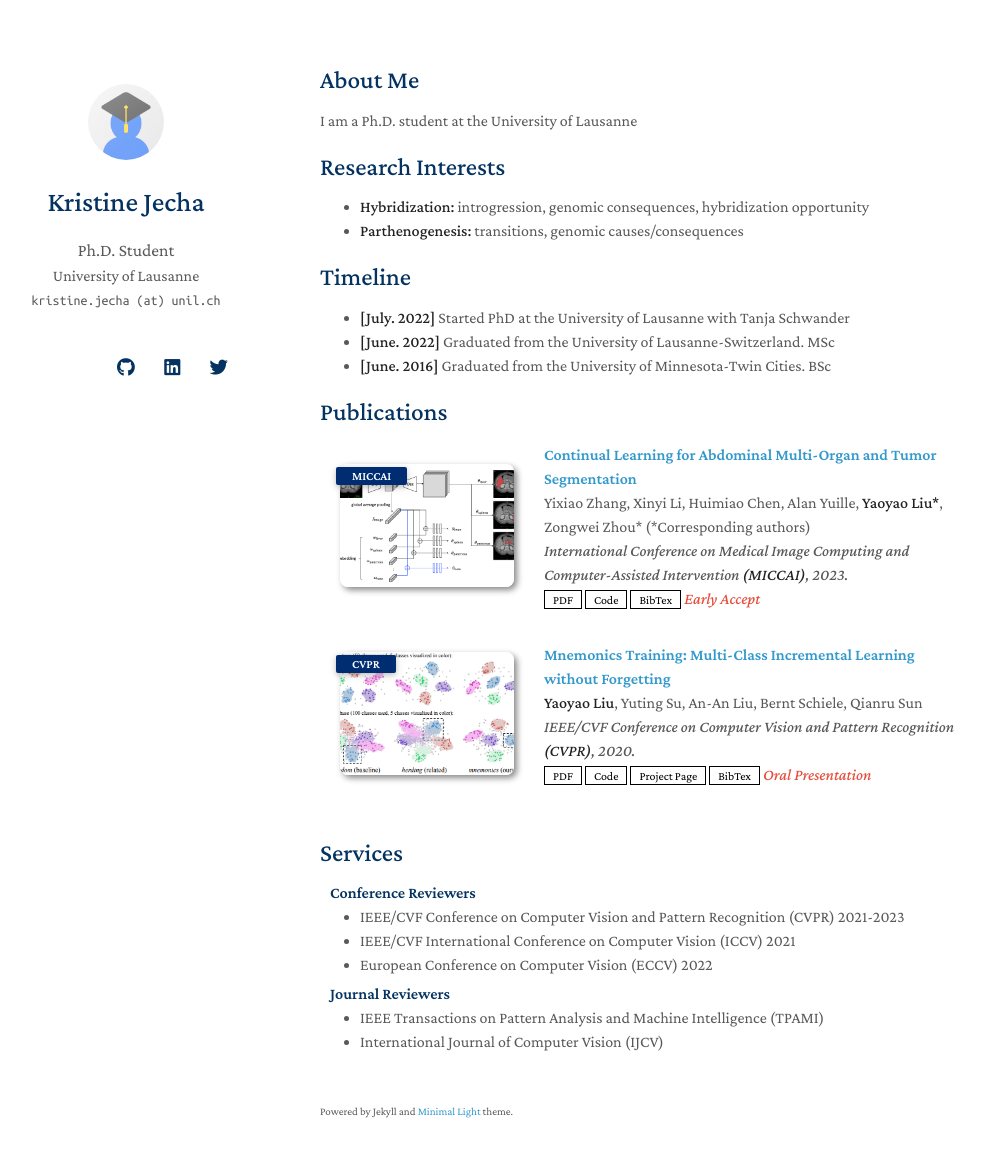
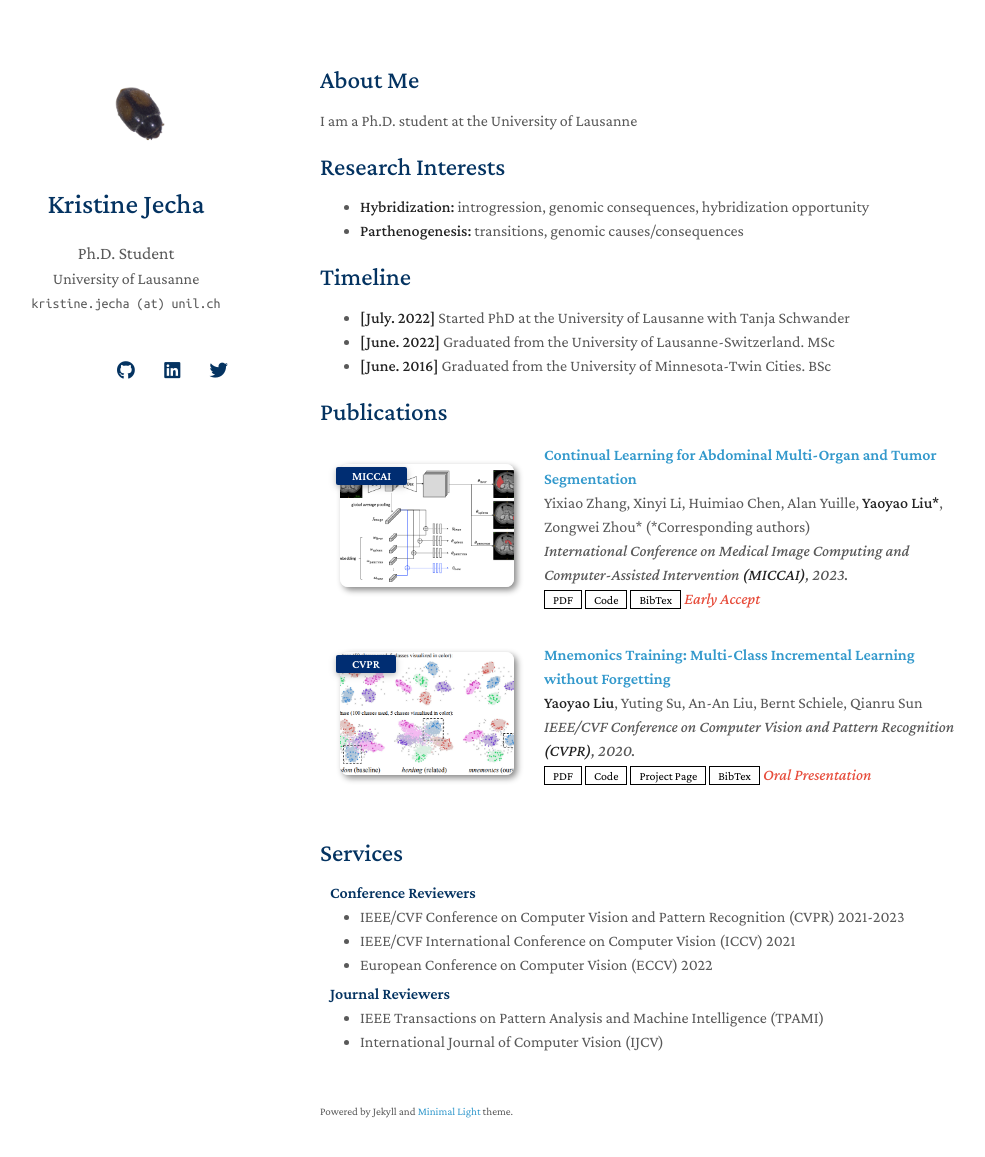
Before and after one commit to kriskaykj/kriskaykj.github.io, a Jekyll site: the page built from index.md, in a window 1280 px wide and 1192 px high. Shown: the top 1157 px of the window, without its empty margins (150-1135 px from the left). Built offline with Jekyll 4.4.1, drawn with Linux system fonts in a browser that asks for light colours; nearby versions of some CDN libraries; a style sheet for code colours, icons or effects is not loaded; our own code applies the rules of GitHub Pages for plain Markdown files.

Commit message:
Update _config.yml

```diff
--- a/_config.yml
+++ b/_config.yml
@@ -20,7 +20,7 @@ twitter: https://twitter.com/
 
 # Images (e.g., your profile picture and your website's favicon)
 # "favicon" and "favicon_dark" are used for the light and dark modes, respectively.
-avatar: ./assets/img/avatar.png
+avatar: ./assets/img/nephus_9-removebg-preview.png
 favicon: ./assets/img/favicon.png
 favicon_dark: ./assets/img/favicon-dark.png
 
```
